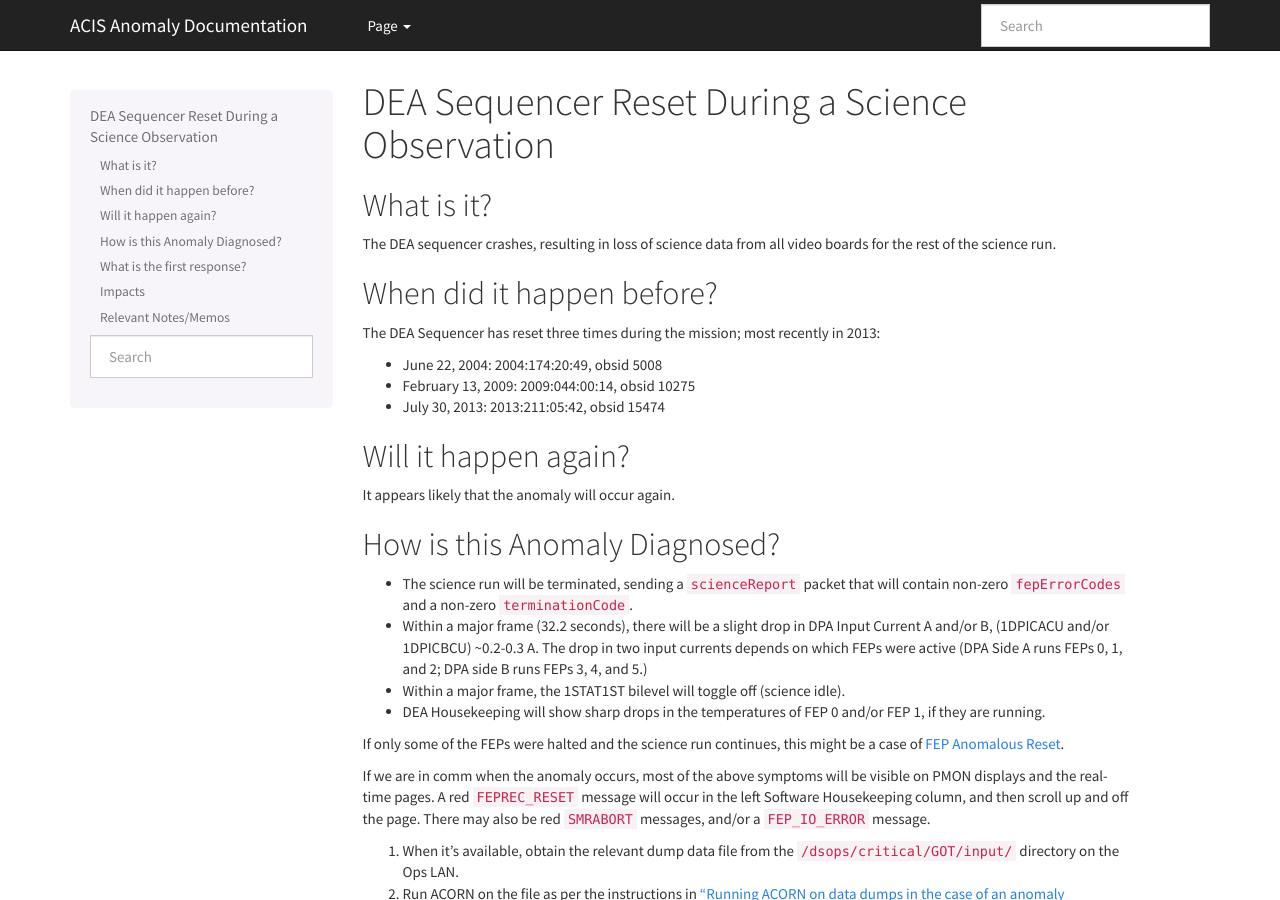
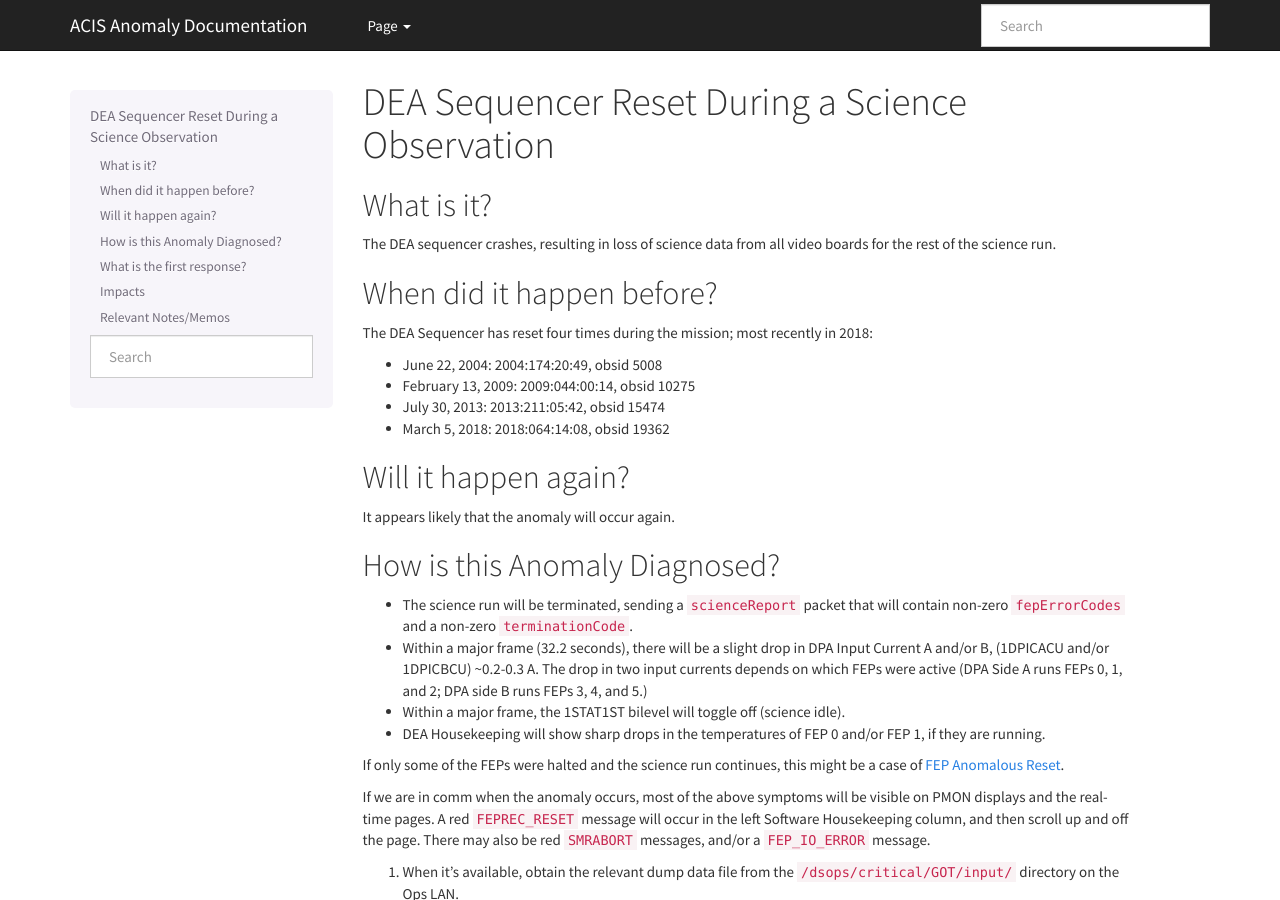
Before and after one commit to acisops/acis_anomaly_pages, a Sphinx documentation site: the page built from source/dea_seq_reset.rst, in a window 1280 px wide and 900 px high. Built offline with Sphinx 7.4.7, drawn with Linux system fonts in a browser that asks for light colours.

Commit message:
Added new March 2018 occurrence

```diff
--- a/source/dea_seq_reset.rst
+++ b/source/dea_seq_reset.rst
@@ -12,11 +12,12 @@ video boards for the rest of the science run.
 When did it happen before?
 --------------------------
 
-The DEA Sequencer has reset three times during the mission; most recently in 2013:
+The DEA Sequencer has reset four times during the mission; most recently in 2018:
 
 * June 22, 2004: 2004:174:20:49, obsid 5008
 * February 13, 2009: 2009:044:00:14, obsid 10275
 * July 30, 2013: 2013:211:05:42, obsid 15474
+* March 5, 2018: 2018:064:14:08, obsid 19362
 
 Will it happen again?
 ---------------------
```
